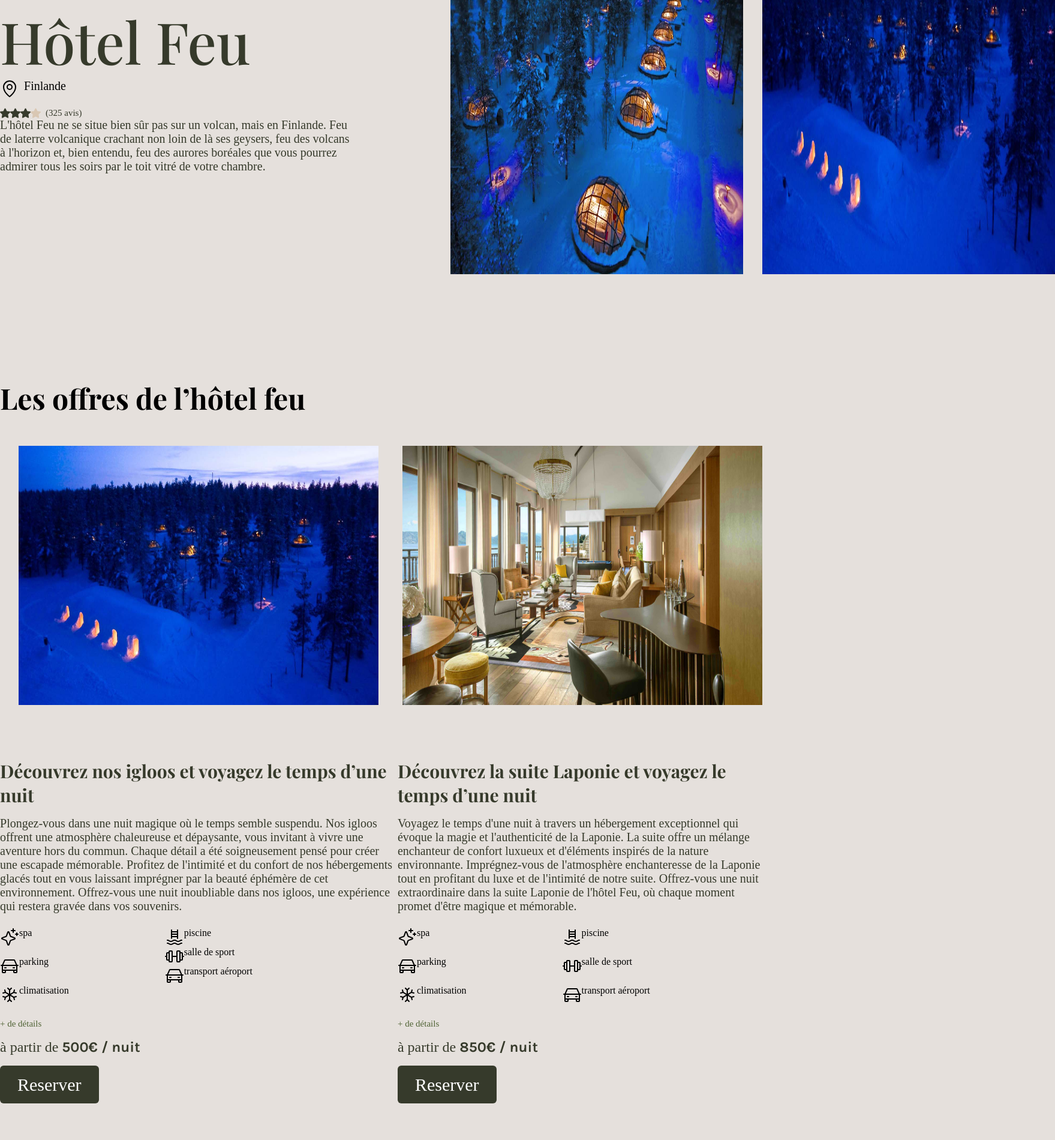
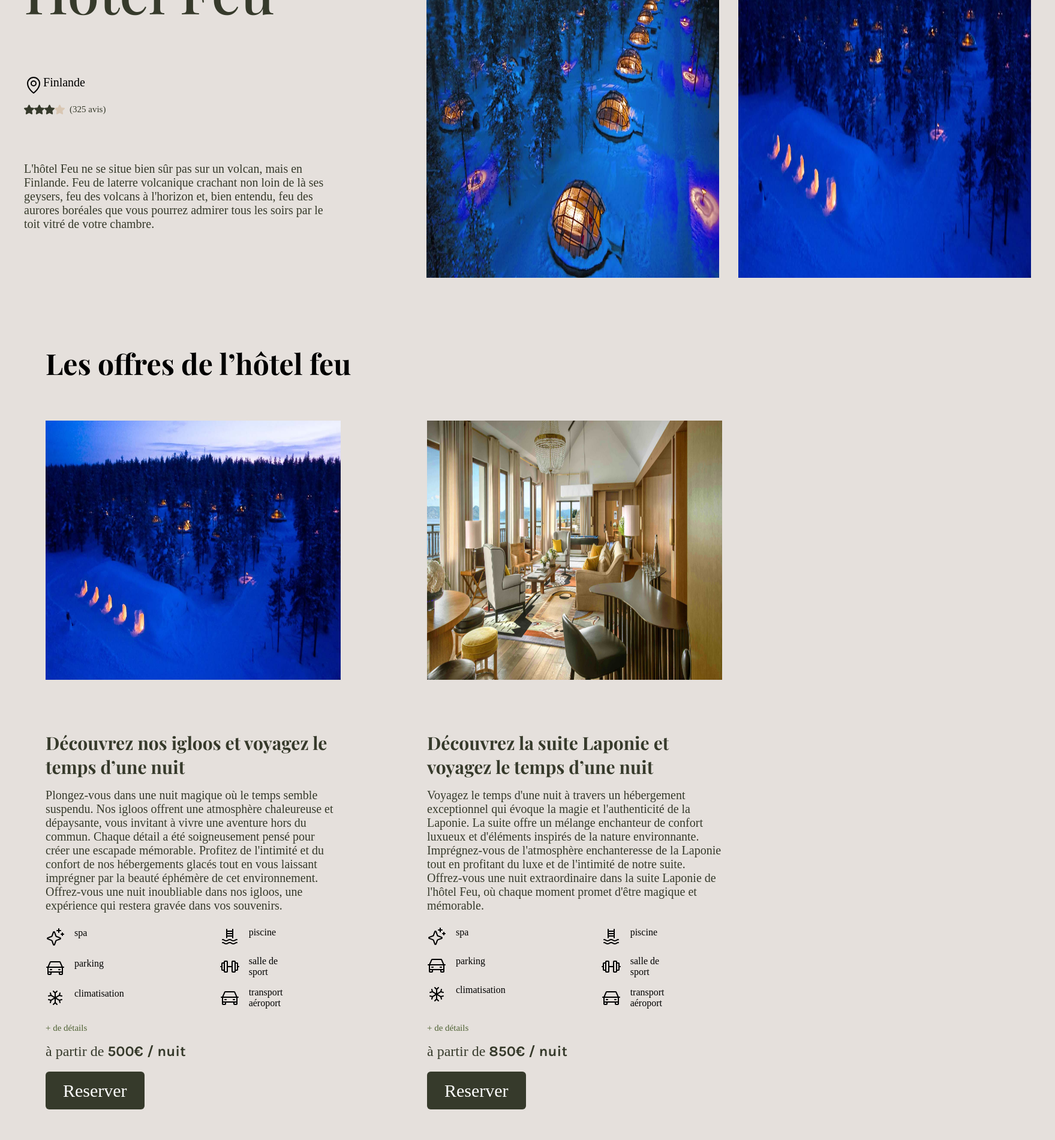
Before and after one commit to Dev-IT-Seb/Examen-Front-End, a website: page pages/hotel-feu.html in a window 1280 px wide. Shown: the part 300-2200 px from the top of the page at 60% size, 1759 px wide, since content can reach past the window. Drawn offline with Linux system fonts and the light colour scheme.

Commit message:
(style) fire hostel page

```diff
--- a/assets/pages/_home.scss
+++ b/assets/pages/_home.scss
@@ -187,6 +187,8 @@
             text-transform: capitalize;
             font-size: 1.25rem;
             font-family: $KarlaRegular;
+            display: flex;
+            padding-bottom: 1rem;
         }
 
         .testimonial {
--- a/assets/pages/_hotel-feu.scss
+++ b/assets/pages/_hotel-feu.scss
@@ -4,22 +4,24 @@
 @use "../abstracts/mixins" as *;
 //------------------------------------//
 //--- SECTION FEU
-.hotel-feu {
+.hotel-feu-page {
+    padding-top: 70px;
+    width: 100%;
+    padding-bottom: 6.875rem;
+    display: flex;
+    justify-content: center;
 
     .container{
         display: flex;
         flex-direction: row;
-        justify-content: space-between;
-        align-items: center;
-        padding-top: 4rem;
-        padding-bottom: 4rem;
-        width: 100%;
     }
 
-    .container-firehotel {
+    .container-hotel {
         display: flex;
         flex-direction: column;
-        justify-content: space-around;
+        justify-content: space-evenly;
+        align-items: left;
+        width: 31.938rem;
 
         h1 {
             font-family: $DisplayMedium;
@@ -33,28 +35,26 @@
             font-size: 1.25rem;
             color: $primaryColor;
         }
+
         p::first-letter{
             text-transform: uppercase;
         }
     }
 
     .location {
-        display: flex;
-        flex-direction: column;
+        gap: 1rem;
 
         .countries {
-            display: flex;
-            flex-direction: row;
             text-transform: capitalize;
             font-size: 1.25rem;
             font-family: $KarlaRegular;
-            gap: 0.5rem;
+            display: flex;
+            padding-bottom: 1rem;
         }
 
         .testimonial {
             display: flex;
             flex-direction: row;
-
             p {
                 font-family: $KarlaRegular;
                 font-size: 0.9375rem;
@@ -63,24 +63,48 @@
             }
         }
     }
+
+    .slideshow-container {
+        display: flex;
+        flex-direction: row;
+        gap: 2rem;
+        padding-left: 10rem;
+        width: 43.063rem;
+
+        img {
+            height: 38.8rem;
+            width: 30.5rem;
+        }
+    }
 }
 //------------------------------------//
 //--- SECTION OFFRES
 
 .offres {
+    padding-bottom: 133px;
+
     .container-offres {
         display: flex;
+        justify-content: center;
+    }
+
+    .test{
+        display: flex;
         flex-direction: column;
+    }
+
+    .title-offres {
+        height: 100%;
+        width: 100%;
+        padding-bottom: 64px;
     }
 
     .row{
         display: flex;
         flex-direction: row;
+        gap: 9rem;
     }
 
-    .title-offres {
-        padding-bottom: 3rem;
-    }
     h2 {
         font-size: 48px;
         font-family: $DisplayBold;
@@ -90,27 +114,22 @@
     h2::first-letter{
         text-transform: uppercase;
     }
-
     //------ COLUMN 1 ------//
     .column-igloo {
+        width: 492px;
 
-        .column-option-igloo {
+        .column-option {
             display: flex;
             flex-direction: column;
+            justify-content: space-around;
             padding-right: 10rem;
             gap: 1rem;
 
-            .option {
+
+            .options {
                 display: flex;
-            }
-        }
-
-        .column-option-lapony {
-            display: flex;
-            flex-direction: column;
-
-            .option {
-                display: flex;
+                flex-direction: row;
+                gap: 1rem;
             }
         }
 
@@ -140,13 +159,10 @@
         }
 
         .img-igloo {
-            display: flex;
-            justify-content: center;
-
+            padding-bottom: 81px;
             img {
-                width: 600px;
+                width: 492px;
                 height: 432px;
-                margin-bottom: 90px;
             }
         }
 
@@ -165,7 +181,7 @@
                 color: $primaryColor;
                 font-family: $KarlaMedium;
                 font-size: 24px;
-                padding-bottom: 2rem;
+                padding-bottom: 35px;
             }
         }
 
@@ -178,7 +194,9 @@
 
     //------ COLUMN 2 ------//
     .column-lapony {
-        .column-option-lapony {
+        width: 492px;
+
+        .column-option {
             display: flex;
             flex-direction: column;
             padding-right: 10rem;
@@ -186,15 +204,7 @@
 
             .option {
                 display: flex;
-            }
-        }
-
-        .column-option-lapony {
-            display: flex;
-            flex-direction: column;
-
-            .option {
-                display: flex;
+                gap: 1rem;
             }
         }
 
@@ -224,13 +234,11 @@
         }
 
         .img-lapony {
-            display: flex;
-            justify-content: center;
+            padding-bottom: 81px;
 
             img {
-                width: 600px;
+                width: 492px;
                 height: 432px;
-                margin-bottom: 90px;
             }
         }
 
@@ -250,7 +258,7 @@
                 color: $primaryColor;
                 font-family: $KarlaMedium;
                 font-size: 24px;
-                padding-bottom: 2rem;
+                padding-bottom: 35px;
             }
         }
 
@@ -265,20 +273,18 @@
 .services {
     display: flex;
     flex-direction: row;
-    padding-top: 5rem;
-    padding-bottom: 3rem;
+    justify-content: right;
+    padding-bottom: 110px;
 
-    .carousel {
+    .container{
         display: flex;
         flex-direction: column;
-        width: 100%;
-    }
 
         .title {
             display: flex;
             flex-direction: column;
             text-align: left;
-        padding: 1.5rem 0;
+            padding-bottom: 1.2rem;
 
             h3{
                 color: $primaryColor;
@@ -297,6 +303,7 @@
             }
         }
 
+    }
     //--- SLIDER CAROUSEL JS ---//
     .slider {
         display: flex;
@@ -319,11 +326,13 @@
             img {
                 height: 350px;
                 width: 488px;
+                // Assombrir images
+                filter: brightness(0.5);
             }
 
             .info {
                 position: absolute;
-                bottom: 0;
+                bottom: 5%;
                 left: 0;
                 padding: 1rem;
                 text-align: right;
@@ -351,15 +360,19 @@
 }
 //-----------------------------------//
 //---- Activity
+
 .activity {
-
     display: flex;
     flex-direction: row;
+    justify-content: right;
     padding-bottom: 3rem;
+
+    .container {
 
         .title {
                 display: flex;
                 flex-direction: column;
+                padding-bottom: 1.2rem;
 
             h3{
                 color: $primaryColor;
@@ -381,10 +394,6 @@
                 text-transform: uppercase;
             }
         }
-
-    .carousel {
-        display: flex;
-        flex-direction: column;
     }
 
     //--- SLIDER CAROUSEL JS ---//
@@ -395,11 +404,15 @@
 
         .item {
             position: relative;
+            display: flex;
+            justify-content: right;
 
             h3 {
                 font-family: $DisplayBold;
                 font-size: 30px;
                 color: $ColorCardsSlider;
+                padding-bottom: 1rem;
+                padding-top: 5rem;
             }
 
             h3::first-letter{
@@ -407,24 +420,26 @@
             }
 
             img {
-
                 height: 350px;
                 width: 488px;
-                display: block;
+                // Assombrir images
+                filter: brightness(0.5);
             }
 
             .info {
                 position: absolute;
-                bottom: 0;
-                left: 0;
-                width: 100%;
+                top: 0;
+                width: 342px;
+                height: 100%;
                 padding: 1rem;
                 text-align: right;
             }
+
             p {
                 color: $ColorCardsSlider;
                 font-size: 20px;
                 font-family: $KarlaRegular;
+                padding-bottom: 3rem;
             }
             p::first-letter {
                 text-transform: uppercase;
@@ -494,12 +509,17 @@
 
         .notes {
             display: flex;
+
+            p{
+                padding-left: 1rem;
+            }
         }
 
         .container p:nth-child(1) {
             color: $primaryColor;
             font-size: 20px;
             font-family: $KarlaBold;
+            padding-bottom: 0.5rem;
         }
 
         .description p {
@@ -529,12 +549,17 @@
 
         .notes {
             display: flex;
+
+            p{
+                padding-left: 1rem;
+            }
         }
 
         .container p:nth-child(1) {
             color: $primaryColor;
             font-size: 20px;
             font-family: $KarlaBold;
+            padding-bottom: 0.5rem;
         }
         .description p {
             color: $primaryColor;
--- a/pages/hotel-feu.html
+++ b/pages/hotel-feu.html
@@ -58,10 +58,10 @@
 		<!-- MAIN -->
 		<main>
 			<!-- SECTION FEU -->
-			<section class="hotel-feu">
+			<section class="hotel-feu-page">
                 <div class="container">
                     <!-- CONTAINER FEU -->
-                    <div class="container-firehotel">
+                    <div class="container-hotel">
                         <h1>hôtel Feu</h1>
                         <!-- EMPLACEMENT -->
                         <div class="location">
@@ -95,6 +95,7 @@
             <!-- SECTION OFFRES -->
             <section class="offres">
                 <div class="container-offres">
+                    <div class="test">
                         <div class="title-offres">
                             <h2>les offres de l’hôtel feu</h2>
                         </div>
@@ -111,32 +112,31 @@
                                         Profitez de l'intimité et du confort de nos hébergements glacés tout en vous laissant imprégner par la beauté éphémère de cet environnement.
                                         Offrez-vous une nuit inoubliable dans nos igloos, une expérience qui restera gravée dans vos souvenirs.
                                     </p>
+                                    <div class="item">
+                                        <div class="column-option">
                                             <div class="options">
-                                    <div class="item">
-                                        <div class="column-option-igloo">
-                                            <div class="option">
                                                 <img src="../assets/images/hotel-feu/icons/spa.svg" alt="Inclus Spa">
                                                 <p>spa</p>
                                             </div>
-                                            <div class="option">
+                                            <div class="options">
                                                 <img src="../assets/images/hotel-feu/icons/car.svg" alt="Inclus Parking">
                                                 <p>parking</p>
                                             </div>
-                                            <div class="option">
+                                            <div class="options">
                                                 <img src="../assets/images/hotel-feu/icons/climatisation.svg" alt="Inclus climatisation">
                                                 <p>climatisation</p>
                                             </div>
                                         </div>
-                                        <div class="column-option-lapony">
-                                            <div class="option">
+                                        <div class="column-option">
+                                            <div class="options">
                                                 <img src="../assets/images/hotel-feu/icons/piscine.svg" alt="Inclus Piscine">
                                                 <p>piscine</p>
                                             </div>
-                                            <div class="option">
+                                            <div class="options">
                                                 <img src="../assets/images/hotel-feu/icons/altere.svg" alt="Inclus Salle de sport">
                                                 <p>salle de sport</p>
                                             </div>
-                                            <div class="option">
+                                            <div class="options">
                                                 <img src="../assets/images/hotel-feu/icons/car.svg" alt="Inclus transport aéroport">
                                                 <p>transport aéroport</p>
                                             </div>
@@ -145,7 +145,7 @@
                                     <div class="detail">
                                         <p>+ de détails</p>
                                     </div>
-                                </div>
+
                                     <div class="reservation">
                                         <p>à partir de <span class="tarif">500€ / nuit</span></p>
                                         <!-- Bouton secondary -->
@@ -167,9 +167,8 @@
                                         Imprégnez-vous de l'atmosphère enchanteresse de la Laponie tout en profitant du luxe et de l'intimité de notre suite.
                                         Offrez-vous une nuit extraordinaire dans la suite Laponie de l'hôtel Feu, où chaque moment promet d'être magique et mémorable.
                                     </p>
-                                <div class="options">
                                     <div class="item">
-                                        <div class="column-option-lapony">
+                                        <div class="column-option">
                                             <div class="option">
                                                 <img src="../assets/images/hotel-feu/icons/spa.svg" alt="Inclus Spa">
                                                 <p>spa</p>
@@ -183,7 +182,7 @@
                                                 <p>climatisation</p>
                                             </div>
                                         </div>
-                                        <div class="column-option-lapony">
+                                        <div class="column-option">
                                             <div class="option">
                                                 <img src="../assets/images/hotel-feu/icons/piscine.svg" alt="Inclus Piscine">
                                                 <p>piscine</p>
@@ -201,7 +200,6 @@
                                     <div class="detail">
                                         <p>+ de détails</p>
                                     </div>
-                                </div>
                                     <div class="reservation">
                                         <p>à partir de <span class="tarif">850€ / nuit</span></p>
                                         <!-- Bouton secondary -->
@@ -213,10 +211,11 @@
                             </div>
                         </div>
                     </div>
+                </div>
             </section>
             <!-- SECTION SERVICES -->
             <section class="services">
-                <div class="carousel">
+                <div class="container">
                     <div class="title">
                         <h3>service supplémentaires</h3>
                         <p>les services supplémentaires ne sont pas comprises dans le tarif de base de la chambre.</p>
@@ -255,7 +254,7 @@
             </section>
             <!-- SECTION ACTIVITE -->
             <section class="activity">
-                <div class="carousel">
+                <div class="container">
                     <div class="title">
                         <h3>activités proches de l’hôtel</h3>
                         <p>les activités ne sont pas comprises dans le tarif de base de la chambre.</p>
```
Also changed, not shown: css/styles.css, 1 other file. Lines whose indentation alone changed are shown as unchanged.
